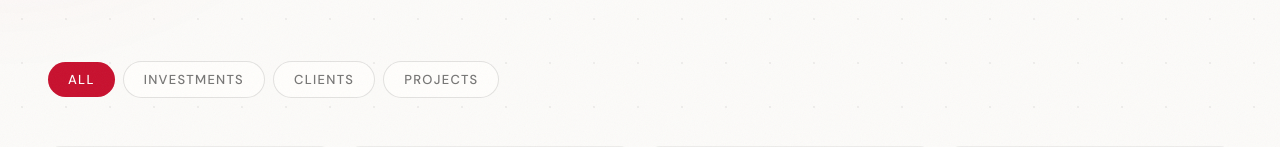
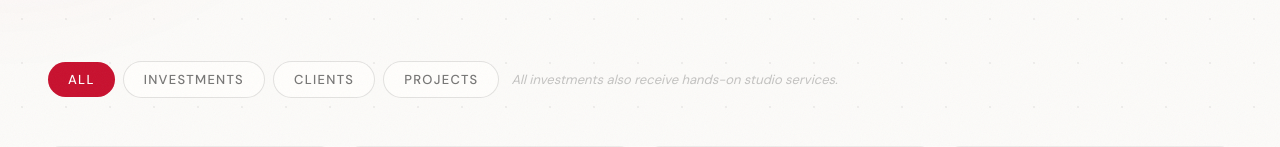
Before and after one commit to jakobfjw/amplitude-ventures-v2, a Next.js app: page /portfolio in a window 1280 px wide. Shown: the part 355-502 px from the top of the page. Built offline with nearby package versions, Linux system fonts and the light colour scheme.

Commit message:
Add subtle note that investments also receive studio services
Small italic Cormorant line below portfolio filter bar.

Co-Authored-By: Claude Opus 4.6 <noreply@anthropic.com>

```diff
--- a/components/sections/PortfolioSection.tsx
+++ b/components/sections/PortfolioSection.tsx
@@ -149,6 +149,16 @@ export default function PortfolioSection() {
               {s}
             </button>
           ))}
+
+          <motion.span
+            className="ml-1 text-warm-white/25 text-[13px] italic"
+            style={{ fontFamily: "var(--font-cormorant)" }}
+            initial={{ opacity: 0 }}
+            animate={{ opacity: 1 }}
+            transition={{ delay: 0.55, duration: 0.8 }}
+          >
+            All investments also receive hands-on studio services.
+          </motion.span>
         </motion.div>
 
         {/* ── Grid ── */}
```
